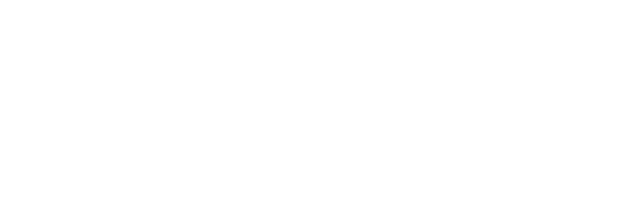
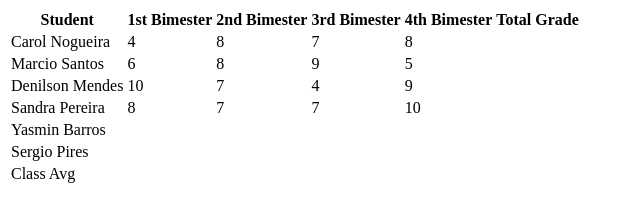
Before and after one commit to kysm1if/kysm1if.github.io, a plain HTML site: page cap04/atv02.html in a window 1280 px wide. Shown: the whole page, without its empty margins (0-640 px from the left). Drawn offline with Linux system fonts and the light colour scheme.

Commit message:
added boiler plate

```diff
--- a/cap04/atv02.html
+++ b/cap04/atv02.html
@@ -6,6 +6,71 @@
     <title>Bimestral grades - Class 921C, Year 2025</title>
 </head>
 <body>
-
+    <table>
+        <thead>
+            <tr>
+                <th>Student</th>
+                <th>1st Bimester</th>
+                <th>2nd Bimester</th>
+                <th>3rd Bimester</th>
+                <th>4th Bimester</th>
+                <th>Total Grade</th>
+            </tr>
+        </thead>
+        <tbody>
+            <tr>
+                <td>Carol Nogueira</td>
+                <td>4</td>
+                <td>8</td>
+                <td>7</td>
+                <td>8</td>
+            </tr>
+            <tr>
+                <td>Marcio Santos</td>
+                <td>6</td>
+                <td>8</td>
+                <td>9</td>
+                <td>5</td>
+            </tr>
+            <tr>
+                <td>Denilson Mendes</td>
+                <td>10</td>
+                <td>7</td>
+                <td>4</td>
+                <td>9</td>
+            </tr>
+            <tr>
+                <td>Sandra Pereira</td>
+                <td>8</td>
+                <td>7</td>
+                <td>7</td>
+                <td>10</td>
+            </tr>
+            <tr>
+                <td>Yasmin Barros</td>
+                <td></td>
+                <td></td>
+                <td></td>
+                <td></td>
+            </tr>
+            <tr>
+                <td>Sergio Pires</td>
+                <td></td>
+                <td></td>
+                <td></td>
+                <td></td>
+            </tr>
+        </tbody>
+        <tfoot>
+            <tr>
+                <td>Class Avg</td>
+                <td></td>
+                <td></td>
+                <td></td>
+                <td></td>
+                <td></td>
+            </tr>
+        </tfoot>
+  </table>
 </body>
 </html>
```
Also changed, not shown: cap04/atv01.html (+1 -1 lines).
